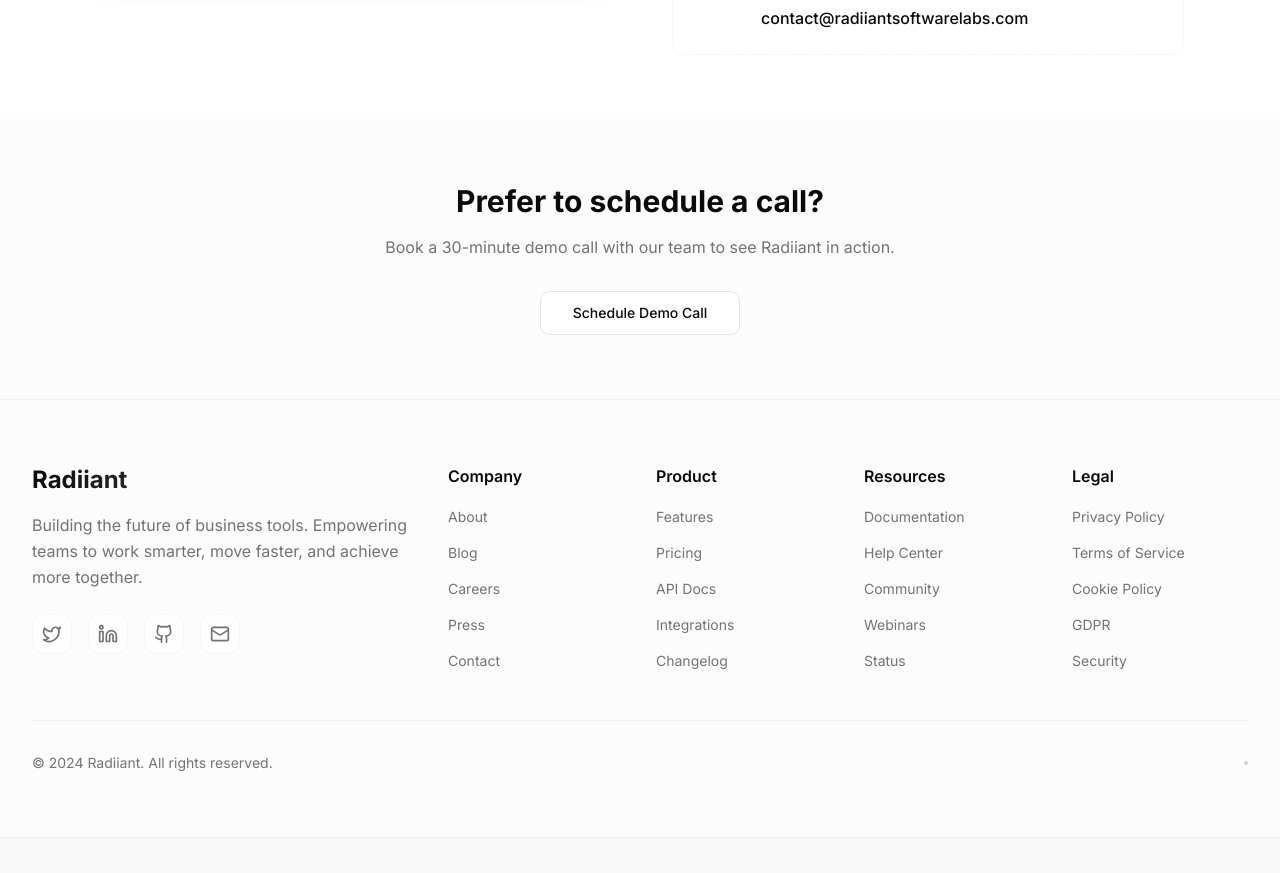
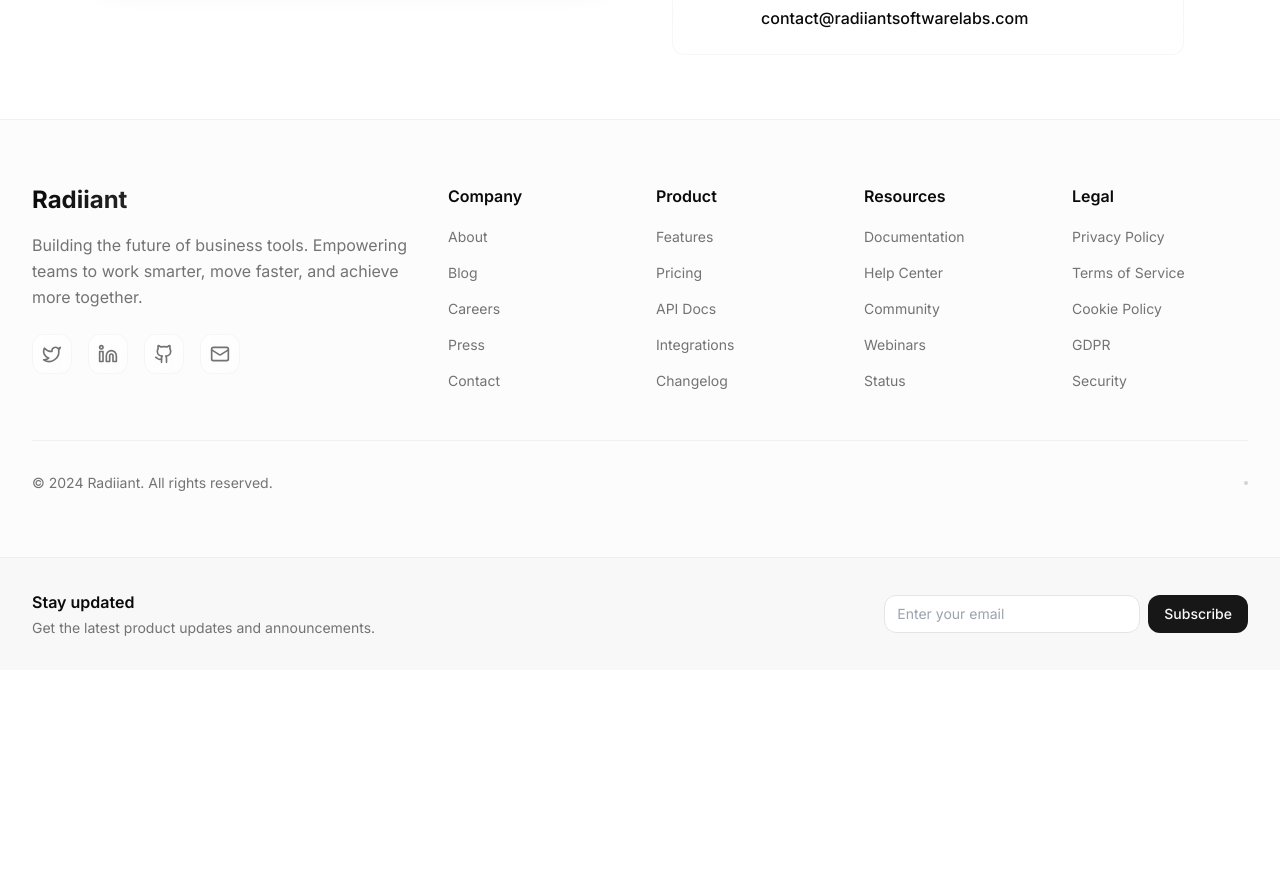
Before and after one commit to mckenzie-81/radiiantsoftwarelabs, a React (Vite) app in the folder radiiant/: page /contact in a window 1280 px wide. Shown: the part 1135-2008 px from the top of the page. After the commit the page ends 1805 px from the top, so only its background shows below. Built offline with nearby package versions, Linux system fonts and the light colour scheme.

Commit message:
Remove additional CTA section from Contact page for a cleaner layout.

```diff
--- a/radiiant/src/pages/Contact.tsx
+++ b/radiiant/src/pages/Contact.tsx
@@ -309,25 +309,7 @@ const Contact = () => {
             </div>
           </section>
 
-          {/* Additional CTA */}
-          <section className="py-16 bg-muted/30">
-            <div className="max-w-4xl mx-auto px-4 sm:px-6 lg:px-8 text-center">
-              <motion.div
-                initial={{ opacity: 0, y: 30 }}
-                whileInView={{ opacity: 1, y: 0 }}
-                transition={{ duration: 0.8 }}
-                viewport={{ once: true }}
-              >
-                <h2 className="text-3xl font-bold mb-4">Prefer to schedule a call?</h2>
-                <p className="text-muted-foreground mb-8">
-                  Book a 30-minute demo call with our team to see Radiiant in action.
-                </p>
-                <Button size="lg" variant="outline">
-                  Schedule Demo Call
-                </Button>
-              </motion.div>
-            </div>
-          </section>
+
         </main>
 
         <Footer />
```
